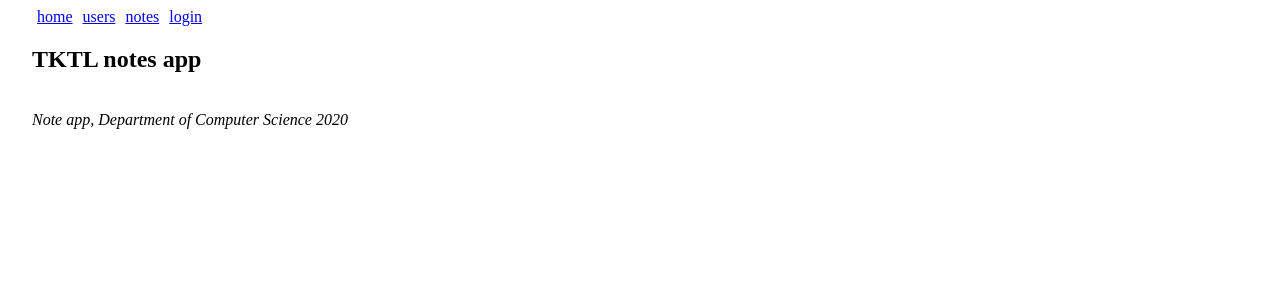
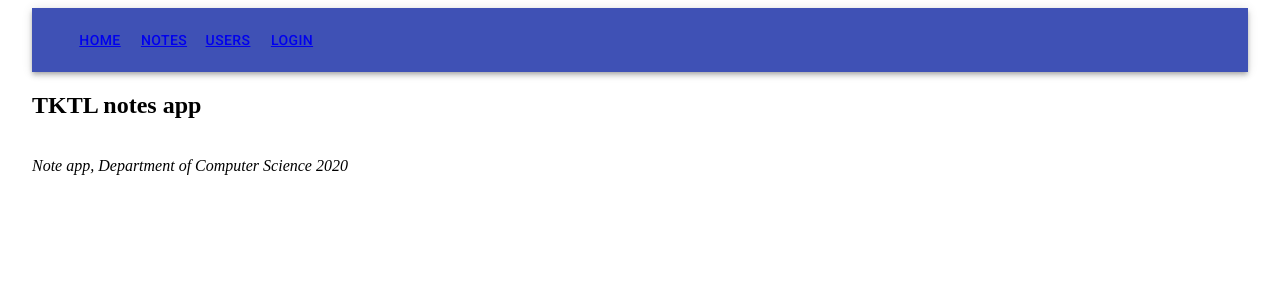
Before and after one commit to TanoueDaisuke/react-router-practice, a React (Create React App) app: page / in a window 1280 px wide. Shown: the top 300 px of the page. Built offline with nearby package versions, Linux system fonts and the light colour scheme.

Commit message:
Headerコンポーネントへの切り分けとそのmaterial-ui適用

```diff
--- a/src/App.js
+++ b/src/App.js
@@ -10,6 +10,7 @@
 import { Container } from '@material-ui/core'
 import { Alert } from '@material-ui/lab'
 
+import Header from './components/Header'
 import Notes from './components/Notes'
 import Note from './components/Note'
 import Login from './components/Login'
@@ -50,9 +51,6 @@
     <div> <h2>Users</h2> </div>
     )
 
-  const padding = {
-    padding: 5
-  }
 
   // const match = useRouteMatch('/notes/:id')
   // console.log(match);
@@ -73,15 +71,8 @@
       </div>
 
       <Router>
-        <div>
-          <Link style={padding} to="/">home</Link>
-          <Link style={padding} to="/users">users</Link>
-          <Link style={padding} to="/notes">notes</Link>
-          {user
-            ? <em>{user} logged in</em>
-            : <Link style={padding} to="/login">login</Link>
-          }
-        </div>
+
+        <Header user={user} />
 
         <Switch>
           <Route path="/notes/:id">
--- /dev/null
+++ b/src/components/Header.jsx
@@ -0,0 +1,31 @@
+import React from 'react'
+import { Link } from 'react-router-dom'
+import { AppBar, Toolbar, IconButton, Button } from '@material-ui/core'
+
+const Header = ({ user }) => {
+  return (
+    <AppBar position="static">
+      <Toolbar>
+        <IconButton edge="start" color="inherit" aria-label="menu">
+        </IconButton>
+        <Button color="inherit">
+          <Link to="/">home</Link>
+        </Button>
+        <Button color="inherit">
+          <Link to="/notes">notes</Link>
+        </Button>
+        <Button color="inherit">
+          <Link to="/users">users</Link>
+        </Button>
+        <Button color="inherit">
+          {user
+            ? <em>{user} logged in</em>
+            : <Link to="/login">login</Link>
+          }
+        </Button>
+      </Toolbar>
+    </AppBar>
+  )
+}
+
+export default Header
```
